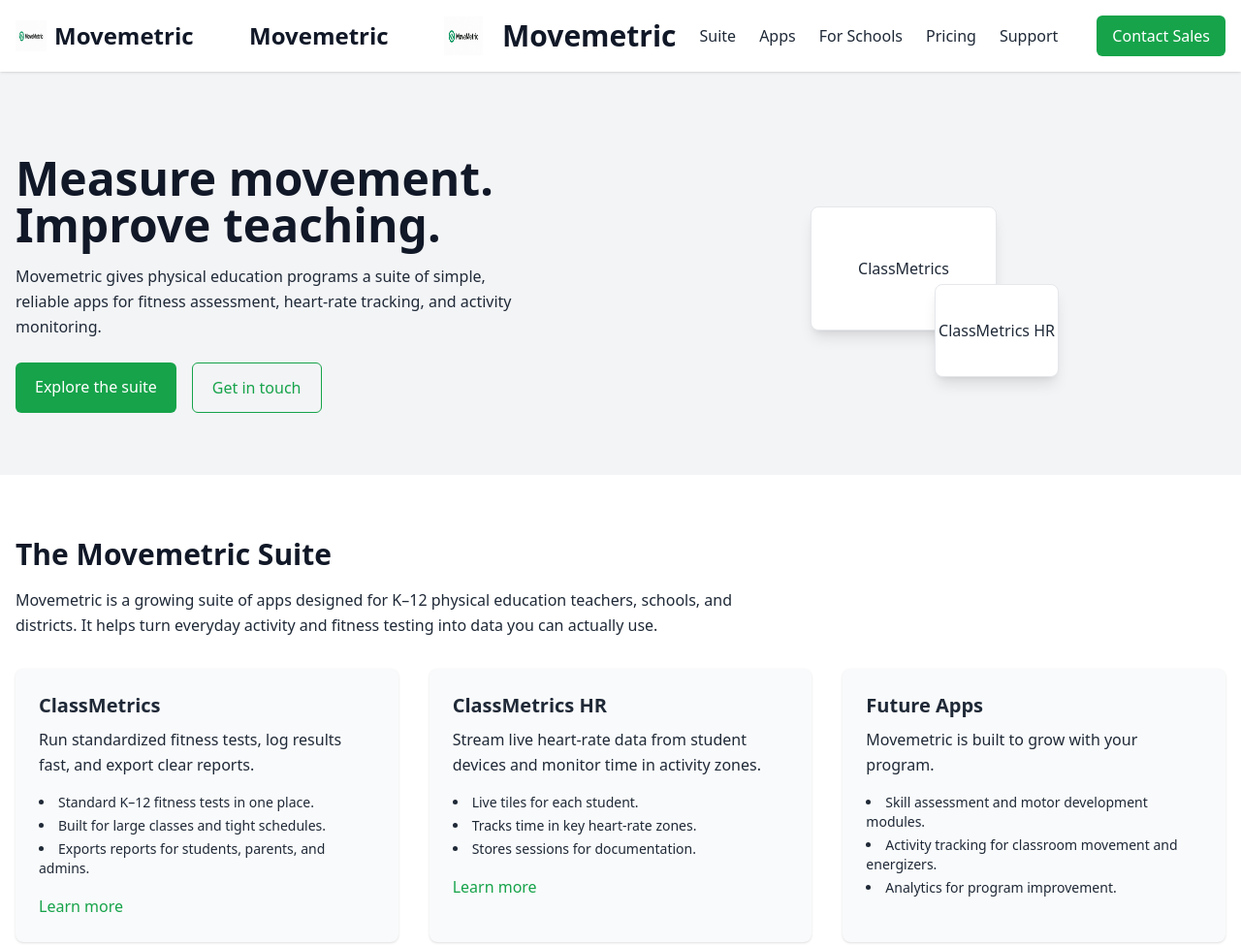
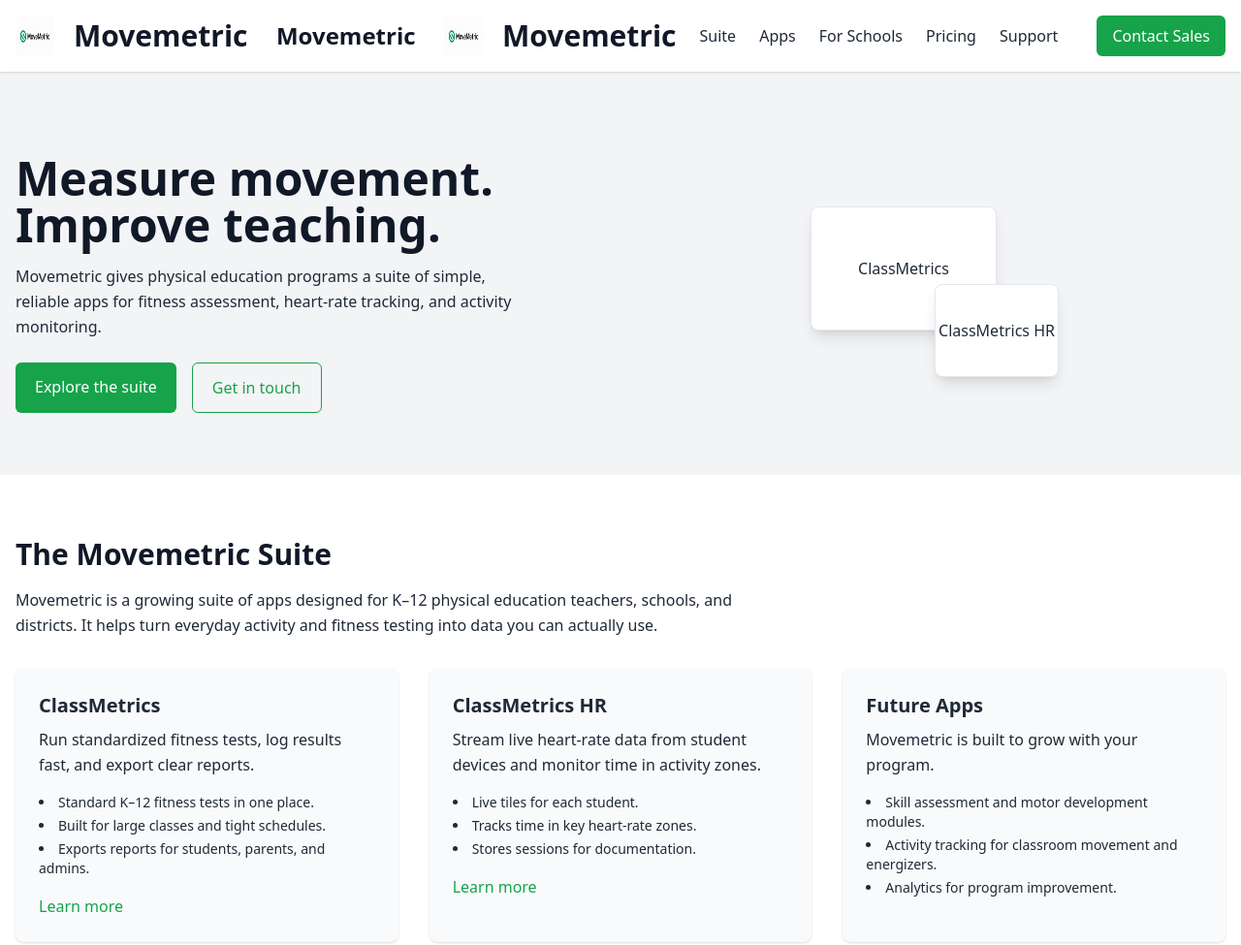
Before and after one commit to akeath18/movemetric, a plain HTML site: page index.html in a window 1280 px wide. Shown: the top 975 px of the page at 97% size. Drawn offline with nearby package versions, Linux system fonts and the light colour scheme.

Commit message:
Update index.html

```diff
--- a/index.html
+++ b/index.html
@@ -10,7 +10,10 @@
   <!-- Header -->
   <header class="fixed top-0 inset-x-0 bg-white shadow z-50">
     <nav class="container mx-auto flex items-center justify-between py-4 px-4">
- <a href="#hero" class="flex items-center space-x-2"><img src="top.png" alt="Movemetric logo" class="h-8 w-8"><span class="text-2xl font-bold text-gray-900">Movemetric</span></a>
+ <a href="#hero" class="flex items-center space-x-3">
+  <img src="top.png" alt="Movemetric logo" class="h-10 w-10 mr-2">
+  <span class="text-3xl font-bold text-gray-900">Movemetric</span>
+</a>
       <a href="#hero" class="text-2xl font-bold text-gray-900">Movemetric</a>
       <ul class="hidden md:flex space-x-6 items-center">
       <a href="#hero" class="flex items-center space-x-3"><img src="top.png" alt="Movemetric logo" class="h-10 w-10 mr-2"><span class="text-3xl font-bold text-gray-900">Movemetric</span></a>   <li><a href="#suite" class="hover:text-green-600">Suite</a></li>
```
